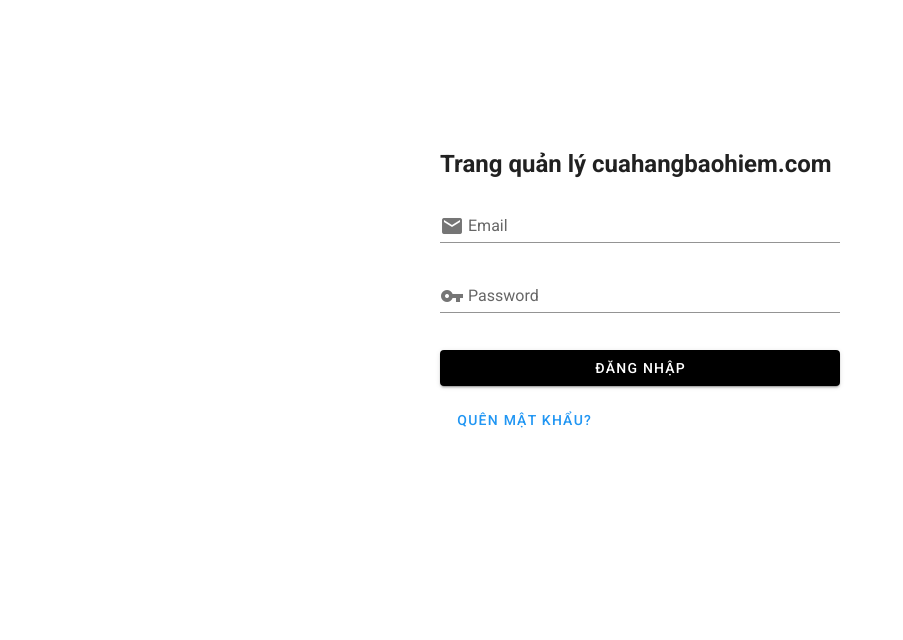
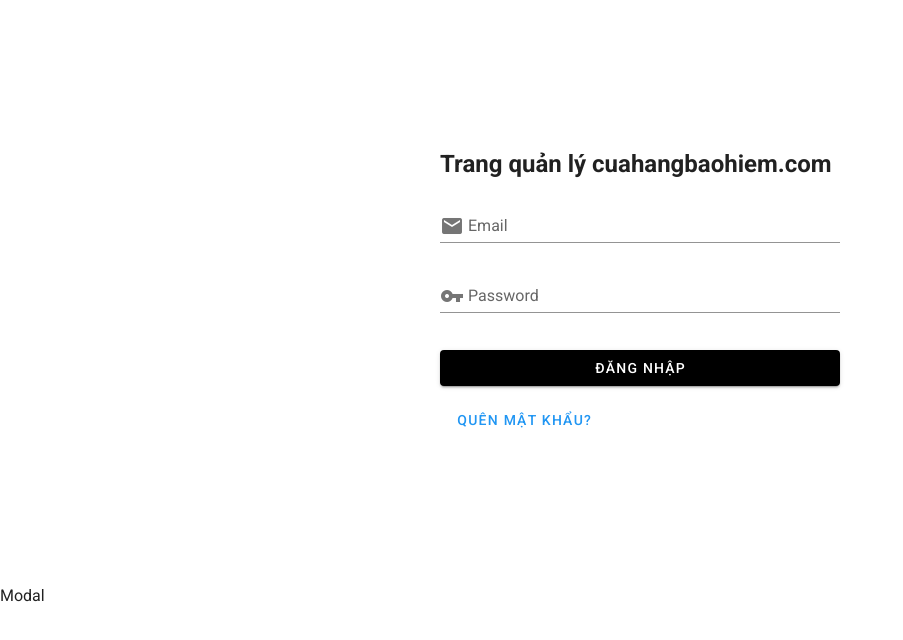
Before and after one commit to TDAK1509/cuahangbaohiem-admin, a Vue app: page /login in a window 1280 px wide. Both pictures are taken after a click on the button "QUÊN MẬT KHẨU?". Shown: the top 640 px of the page, without its empty margins (0-903 px from the left). Built offline with nearby package versions, Linux system fonts and the light colour scheme; no server answers.

Commit message:
On click show forgot password modal

```diff
--- a/src/views/Login.vue
+++ b/src/views/Login.vue
@@ -44,13 +44,17 @@
               text
               color="info"
               class="mt-4"
-              @click="onForgotPasswordClick"
+              @click="showForgotPasswordModal = true"
             >
               Quên mật khẩu?
             </v-btn>
           </v-form>
         </div>
       </v-container>
+
+      <div v-if="showForgotPasswordModal" data-cy="forgot-password-modal">
+        Modal
+      </div>
     </v-main>
   </v-app>
 </template>
@@ -66,6 +70,7 @@
   password = "";
   errorMessage = "";
   isLoggingIn = false;
+  showForgotPasswordModal = false;
 
   rules = {
     email: [
```
Also changed, not shown: 1 other file (tests, documents, lock files or other folders).
